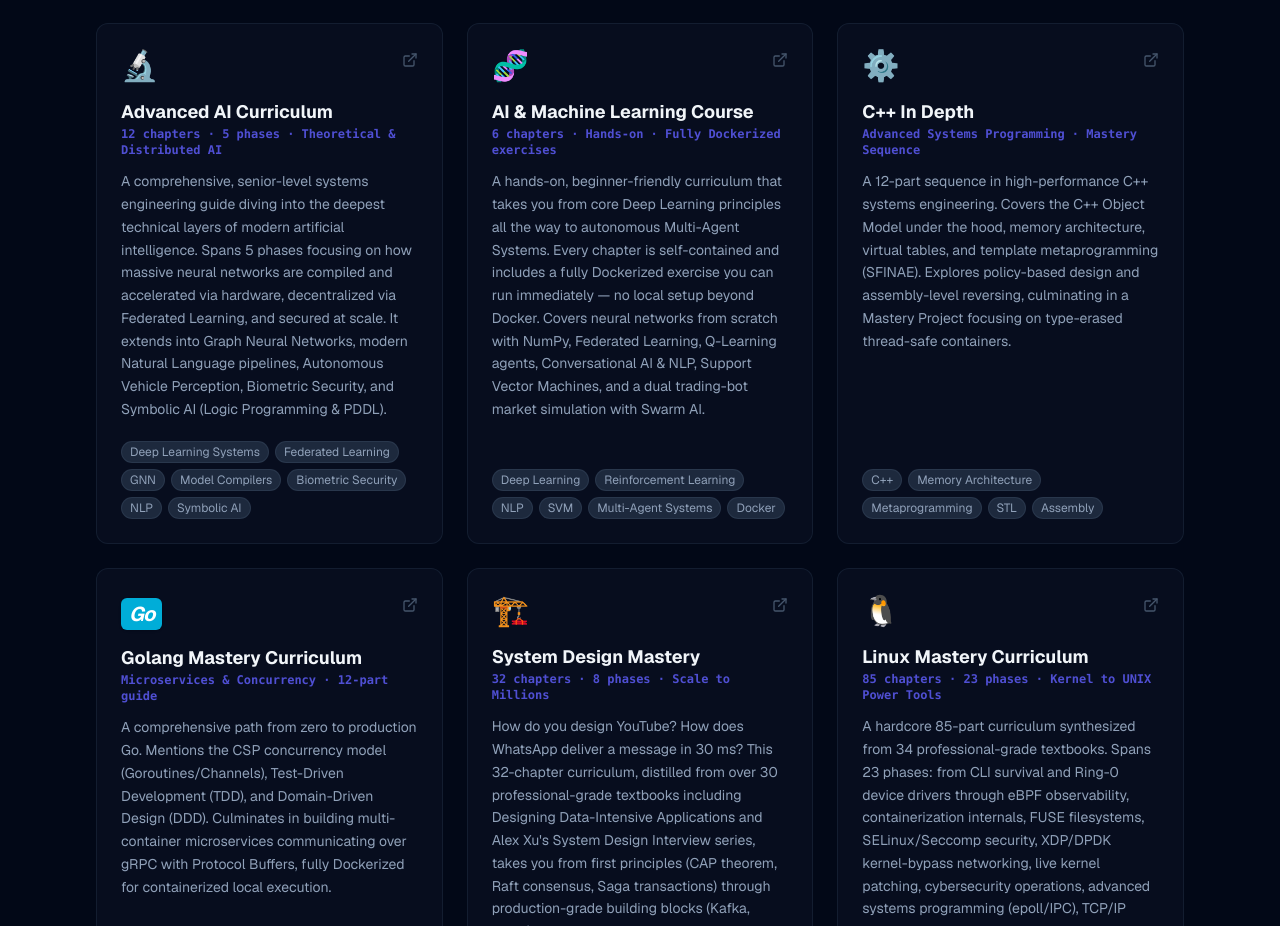
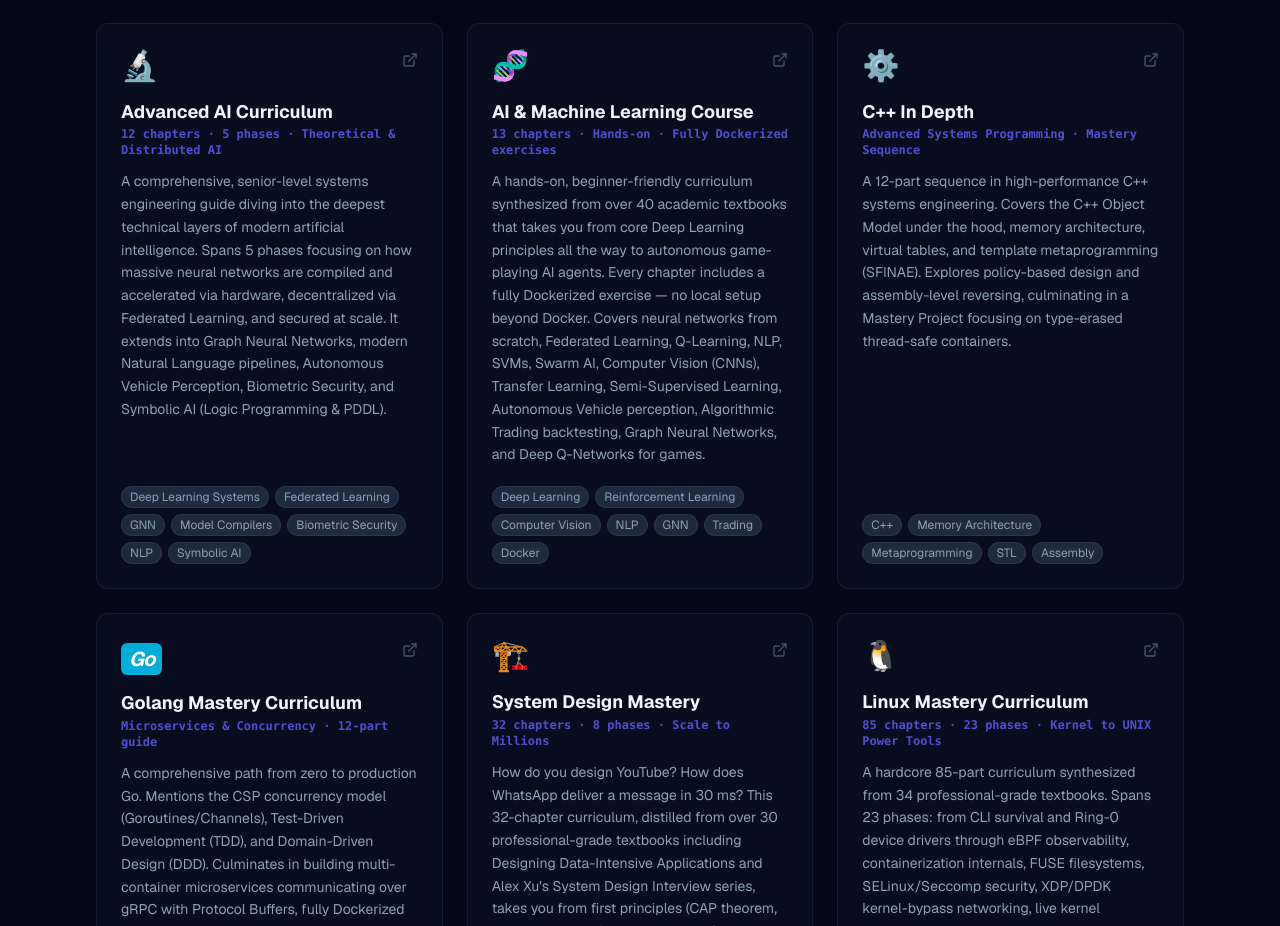
Before and after one commit to chemacabeza/chemacabeza-dev, a Next.js app: page /projects in a window 1280 px wide. Shown: the part 2373-3299 px from the top of the page. Built offline with nearby package versions, Linux system fonts and the light colour scheme.

Commit message:
Update AI & ML Course: 6→13 chapters, 40+ textbooks, new topics (CV, GNN, Trading, Game AI)

```diff
--- a/app/projects/page.tsx
+++ b/app/projects/page.tsx
@@ -128,10 +128,10 @@ const githubProjects = [
         url: "https://github.com/chemacabeza/ai_and_MachineLearning",
         emoji: "🧬",
         title: "AI & Machine Learning Course",
-        subtitle: "6 chapters · Hands-on · Fully Dockerized exercises",
+        subtitle: "13 chapters · Hands-on · Fully Dockerized exercises",
         description:
-            "A hands-on, beginner-friendly curriculum that takes you from core Deep Learning principles all the way to autonomous Multi-Agent Systems. Every chapter is self-contained and includes a fully Dockerized exercise you can run immediately — no local setup beyond Docker. Covers neural networks from scratch with NumPy, Federated Learning, Q-Learning agents, Conversational AI & NLP, Support Vector Machines, and a dual trading-bot market simulation with Swarm AI.",
-        tags: ["Deep Learning", "Reinforcement Learning", "NLP", "SVM", "Multi-Agent Systems", "Docker"],
+            "A hands-on, beginner-friendly curriculum synthesized from over 40 academic textbooks that takes you from core Deep Learning principles all the way to autonomous game-playing AI agents. Every chapter includes a fully Dockerized exercise — no local setup beyond Docker. Covers neural networks from scratch, Federated Learning, Q-Learning, NLP, SVMs, Swarm AI, Computer Vision (CNNs), Transfer Learning, Semi-Supervised Learning, Autonomous Vehicle perception, Algorithmic Trading backtesting, Graph Neural Networks, and Deep Q-Networks for games.",
+        tags: ["Deep Learning", "Reinforcement Learning", "Computer Vision", "NLP", "GNN", "Trading", "Docker"],
     },
     {
         repo: "Cplusplus",
```
